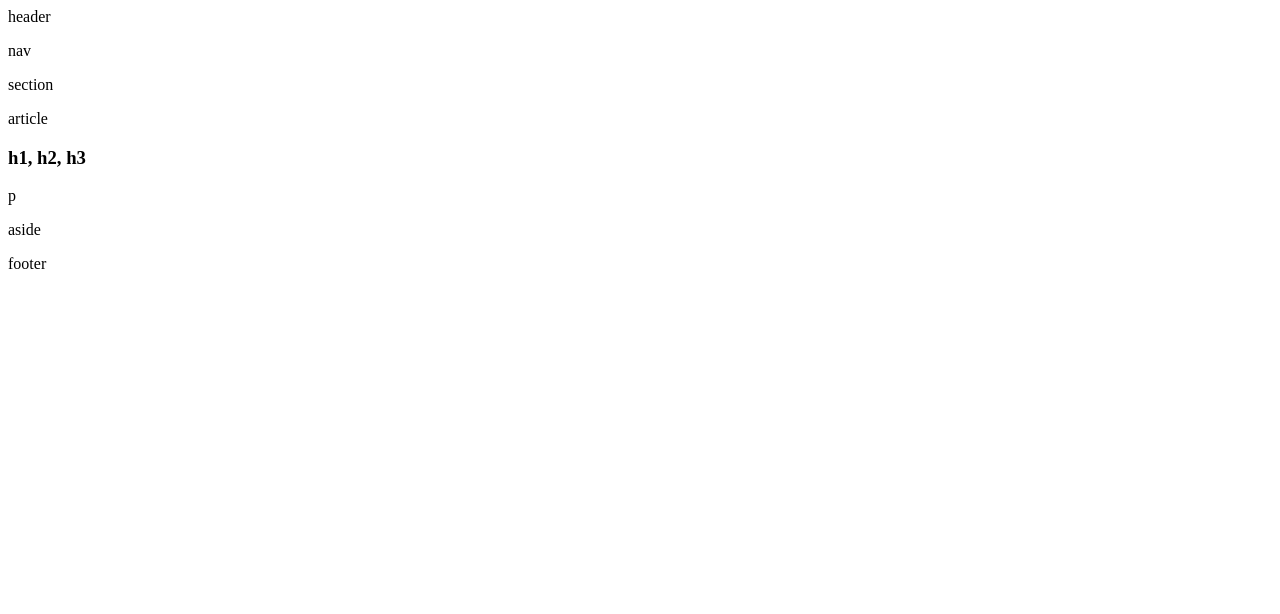
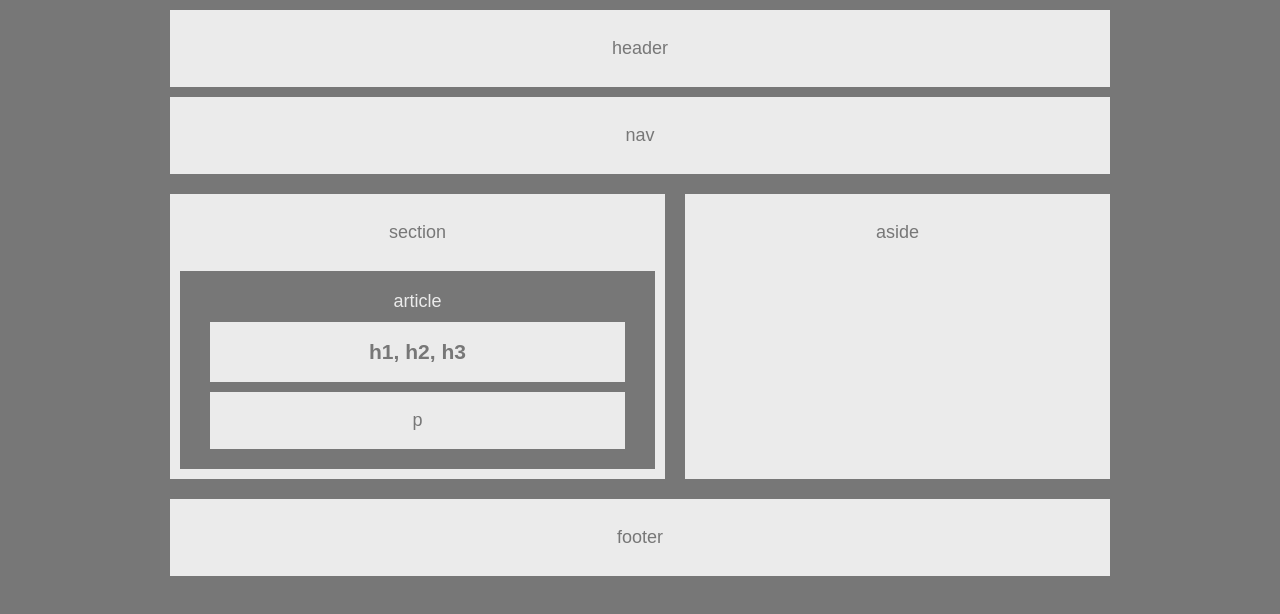
Before and after one commit to JakeFen/HW-Wireframe, a plain HTML site: page index.html in a window 1280 px wide. Drawn offline with Linux system fonts and the light colour scheme.

Commit message:
Finished building the wireframe

```diff
--- a/index.html
+++ b/index.html
@@ -8,27 +8,26 @@
 </head>
 <body>
     <header>
-        <p>header</p>
+        header
     </header>
+
     <nav>
-        <p>nav</p>
+        nav
     </nav>
 
-    <section>
-        <p>section</p>
-        <article>
-            <p>article</p>
+    <section>section
+        <article> article
             <h1>h1, h2, h3</h1>
             <p>p</p>
         </article>
     </section>
 
     <aside>
-        <p>aside</p>
+        aside
     </aside>
 
     <footer>
-        <p>footer</p>
+        footer
     </footer>
 
 </body>
--- a/style.css
+++ b/style.css
@@ -0,0 +1,48 @@
+body {
+    font-family: 'Arial', 'Helvetica Neue', Helvetica, sans-serif;
+    color: #777;
+    background: #777;
+    width: 960px;
+    font-size: 18px;
+    margin: 0 auto;
+    text-align: center;
+}
+
+header, nav, section, aside, footer {
+    background: #ebebeb;
+    margin: 10px;
+    padding: 28px 0;
+}
+
+
+article {
+    margin: 28px 10px 10px;
+    padding: 20px;
+    color: #ebebeb;
+    background: #777;
+    clear: both;
+}
+
+h1, p {
+    color: #777;
+    background: #ebebeb;
+    margin: 10px 10px 0;
+    padding: 18px 0;
+}
+
+section {
+    float: left;
+    width: 495px;
+    padding: 28px 0 0;
+    margin-bottom: 20px;
+}
+
+aside {
+    width: 425px;
+    height: 229px;
+    float: right;
+}
+
+footer {
+    clear: both;
+}
```
